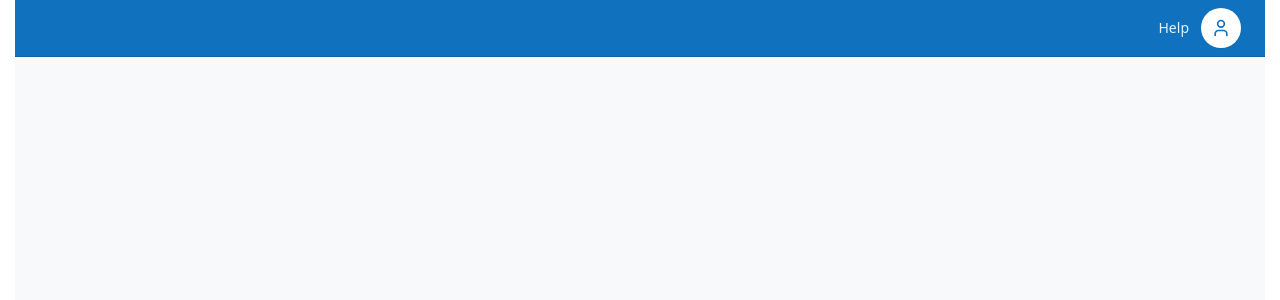
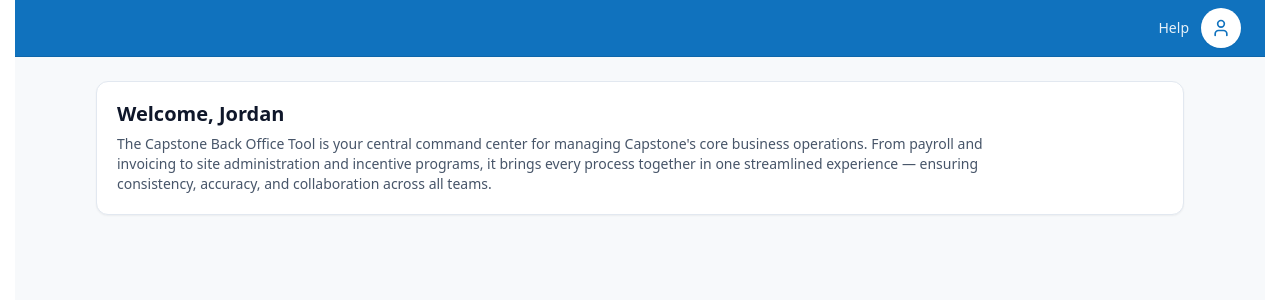
Before and after one commit to democapstone86/site-incentive-pay-plan, a React (Vite) app: page / in a window 1280 px wide. Shown: the top 300 px of the page. Built offline with nearby package versions, Linux system fonts and the light colour scheme.

Commit message:
Added PageBody Component with welcome message and intro section

```diff
--- a/src/pages/SippHomePage.tsx
+++ b/src/pages/SippHomePage.tsx
@@ -155,6 +155,32 @@ const UserMenu = React.memo(function UserMenu({
   );
 });
 
+function PageBody() {
+  const userName = "Jordan";
+  return (
+    <main
+      id="main"
+      role="main"
+      className="mx-auto w-full max-w-6xl px-4 py-6 sm:px-6 lg:px-8"
+    >
+      <section className="mb-4">
+        <div className="rounded-xl border border-slate-200 bg-white p-5 shadow-sm">
+          <h1 className="text-xl font-semibold leading-6">
+            Welcome, {userName}
+          </h1>
+          <p className="mt-2 max-w-4xl text-sm text-slate-600">
+            The Capstone Back Office Tool is your central command center for
+            managing Capstone's core business operations. From payroll and
+            invoicing to site administration and incentive programs, it brings
+            every process together in one streamlined experience — ensuring
+            consistency, accuracy, and collaboration across all teams.
+          </p>
+        </div>
+      </section>
+    </main>
+  );
+}
+
 const SIPPHomePage = React.memo(function SIPPHomePage() {
   React.useEffect(() => {
     const html = document.documentElement;
@@ -176,6 +202,7 @@ const SIPPHomePage = React.memo(function SIPPHomePage() {
         borderHex="#0E66AA"
         logoSrc="/assets/capstone-logo-white.png"
       />
+      <PageBody />
     </div>
   );
 });
```
